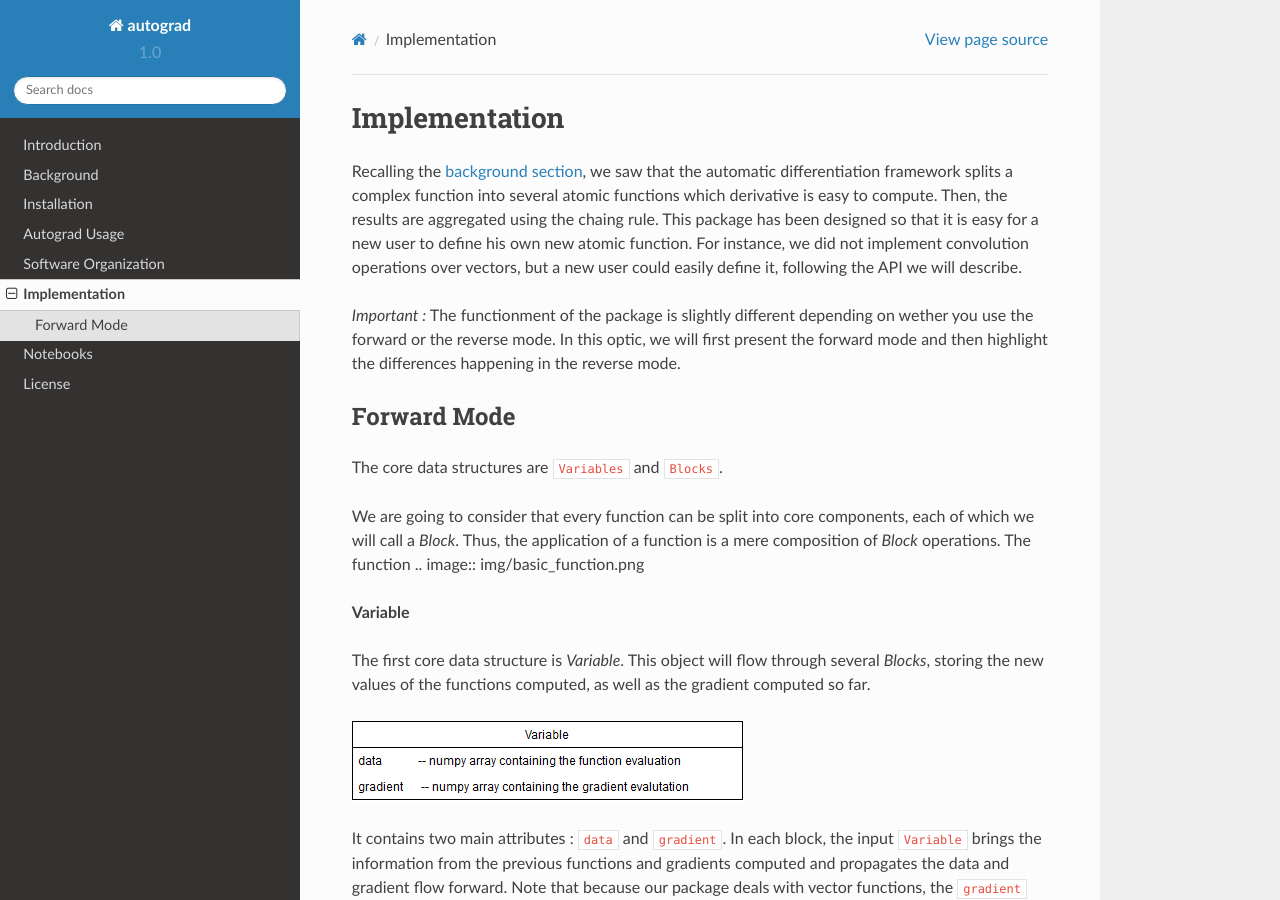
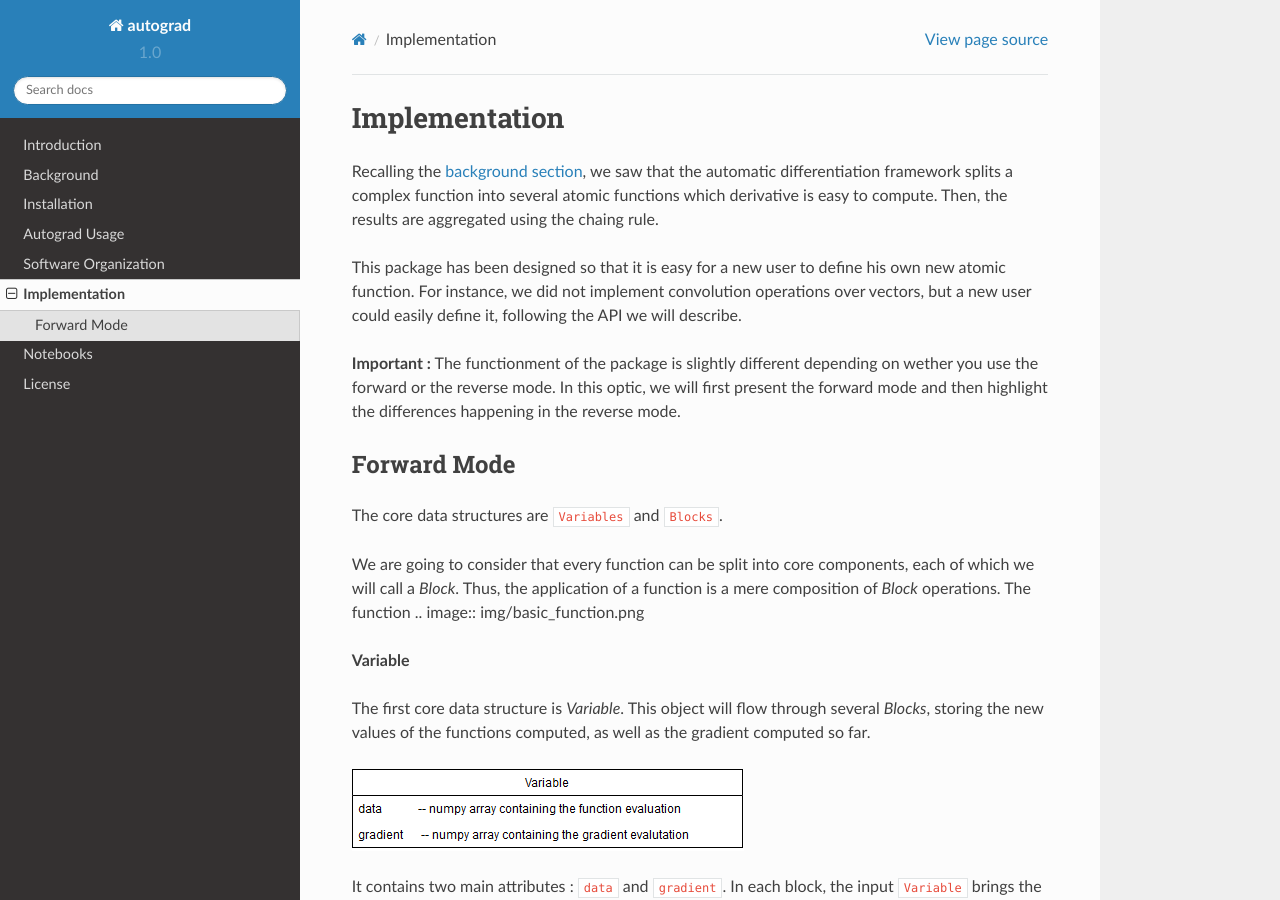
Before and after one commit to cs207-project-group4/cs207-FinalProject, a Sphinx documentation site: the page built from docs/implementation.rst, in a window 1280 px wide and 900 px high. Built offline with Sphinx 7.4.7 and the Read the Docs theme 2.0.0, drawn with Linux system fonts in a browser that asks for light colours; formulas are drawn with MathJax 3.

```diff
--- a/docs/implementation.rst
+++ b/docs/implementation.rst
@@ -3,10 +3,10 @@ Implementation
 ==============
 
 Recalling the `background section <https://autograd.readthedocs.io/en/latest/background.html>`_, we saw that the automatic differentiation framework splits a complex function into several atomic functions which derivative is easy to compute. Then, the results are aggregated using the chaing rule.
+
 This package has been designed so that it is easy for a new user to define his own new atomic function. For instance, we did not implement convolution operations over vectors, but a new user could easily define it, following the API we will describe.
 
-
-*Important :* The functionment of the package is slightly different depending on wether you use the forward or the reverse mode. In this optic, we will first present the forward mode and then highlight the differences happening in the reverse mode.
+**Important :** The functionment of the package is slightly different depending on wether you use the forward or the reverse mode. In this optic, we will first present the forward mode and then highlight the differences happening in the reverse mode.
 
 
 Forward Mode
```
